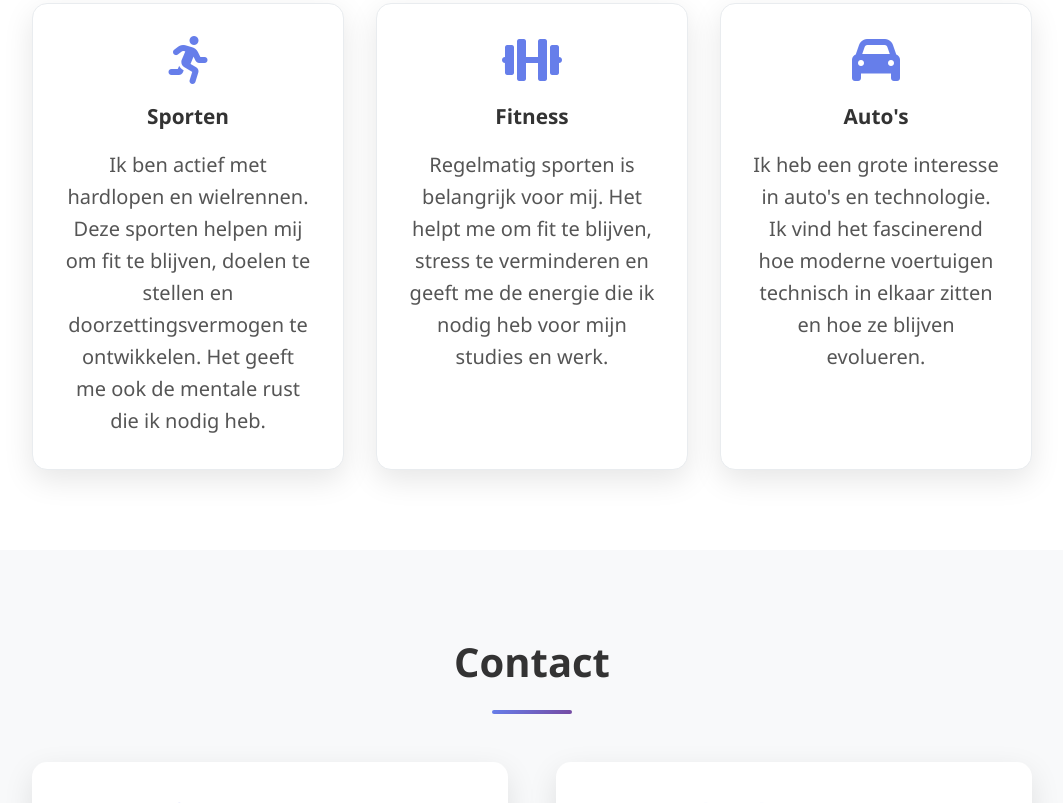
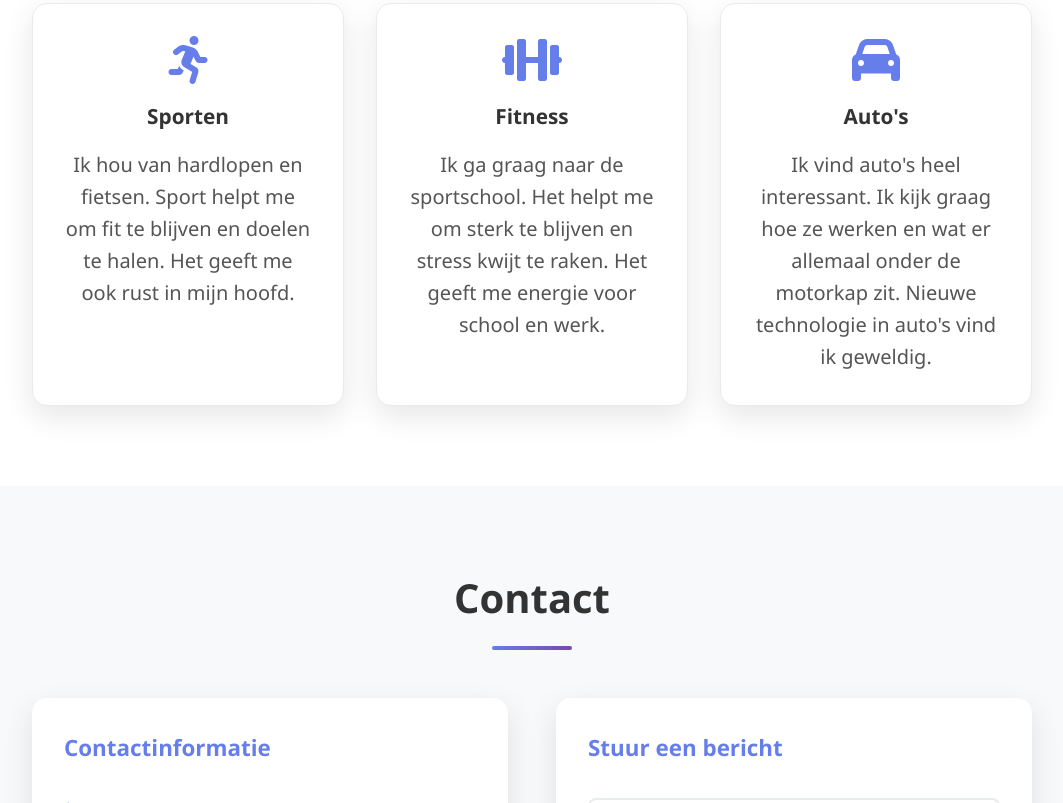
Before and after one commit to XswaggeltimeX/portfoli, a website: page portfolio-website/src/index.html in a window 1280 px wide. Shown: the part 4904-5707 px from the top of the page, without its empty margins (108-1171 px from the left). Drawn offline with Linux system fonts and the light colour scheme.

Commit message:
Update index.html

```diff
--- a/portfolio-website/src/index.html
+++ b/portfolio-website/src/index.html
@@ -213,17 +213,17 @@
                     <div class="hobby-card">
                         <i class="fas fa-running"></i>
                         <h3>Sporten</h3>
-                        <p>Ik ben actief met hardlopen en wielrennen. Deze sporten helpen mij om fit te blijven, doelen te stellen en doorzettingsvermogen te ontwikkelen. Het geeft me ook de mentale rust die ik nodig heb.</p>
+                        <p>Ik hou van hardlopen en fietsen. Sport helpt me om fit te blijven en doelen te halen. Het geeft me ook rust in mijn hoofd.</p>
                     </div>
                     <div class="hobby-card">
                         <i class="fas fa-dumbbell"></i>
                         <h3>Fitness</h3>
-                        <p>Regelmatig sporten is belangrijk voor mij. Het helpt me om fit te blijven, stress te verminderen en geeft me de energie die ik nodig heb voor mijn studies en werk.</p>
+                        <p>Ik ga graag naar de sportschool. Het helpt me om sterk te blijven en stress kwijt te raken. Het geeft me energie voor school en werk.</p>
                     </div>
                     <div class="hobby-card">
                         <i class="fas fa-car"></i>
                         <h3>Auto's</h3>
-                        <p>Ik heb een grote interesse in auto's en technologie. Ik vind het fascinerend hoe moderne voertuigen technisch in elkaar zitten en hoe ze blijven evolueren.</p>
+                        <p>Ik vind auto's heel interessant. Ik kijk graag hoe ze werken en wat er allemaal onder de motorkap zit. Nieuwe technologie in auto's vind ik geweldig.</p>
                     </div>
                 </div>
             </div>
```
